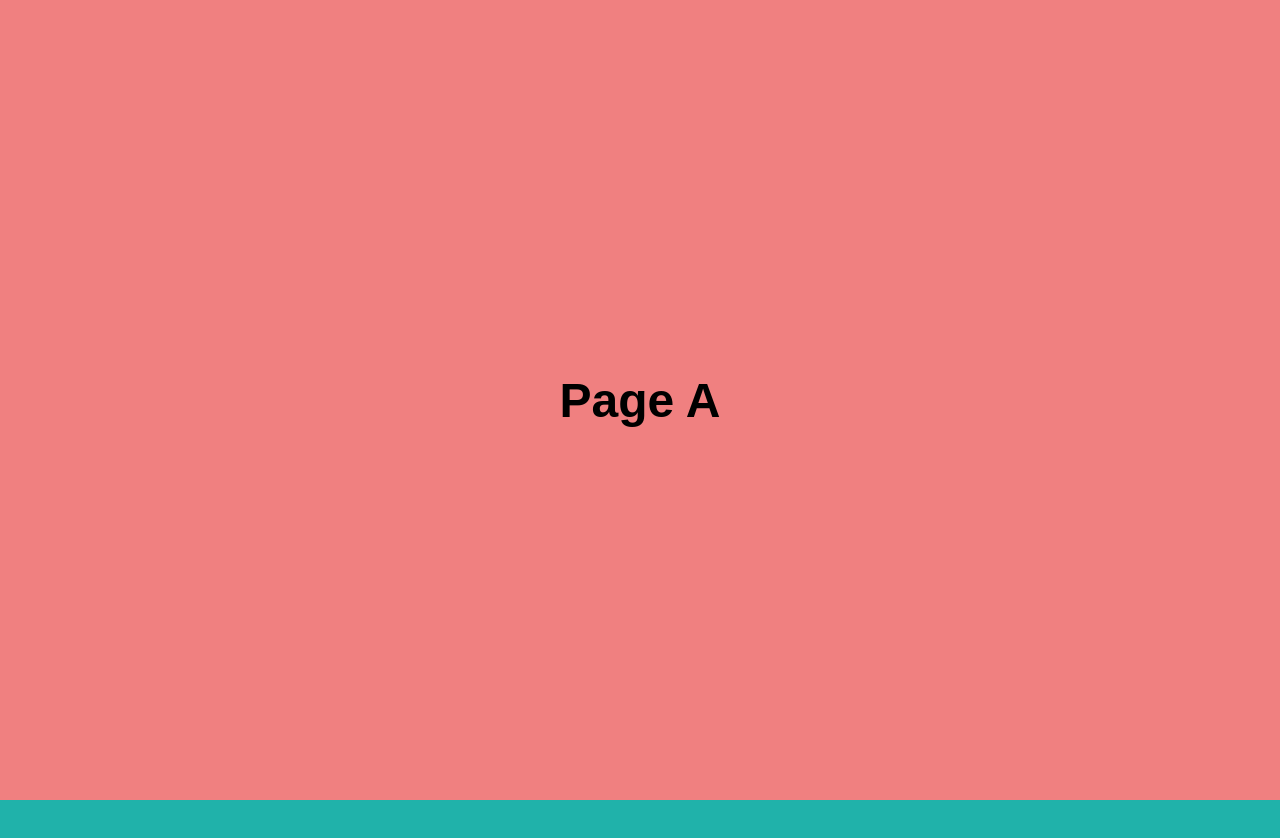
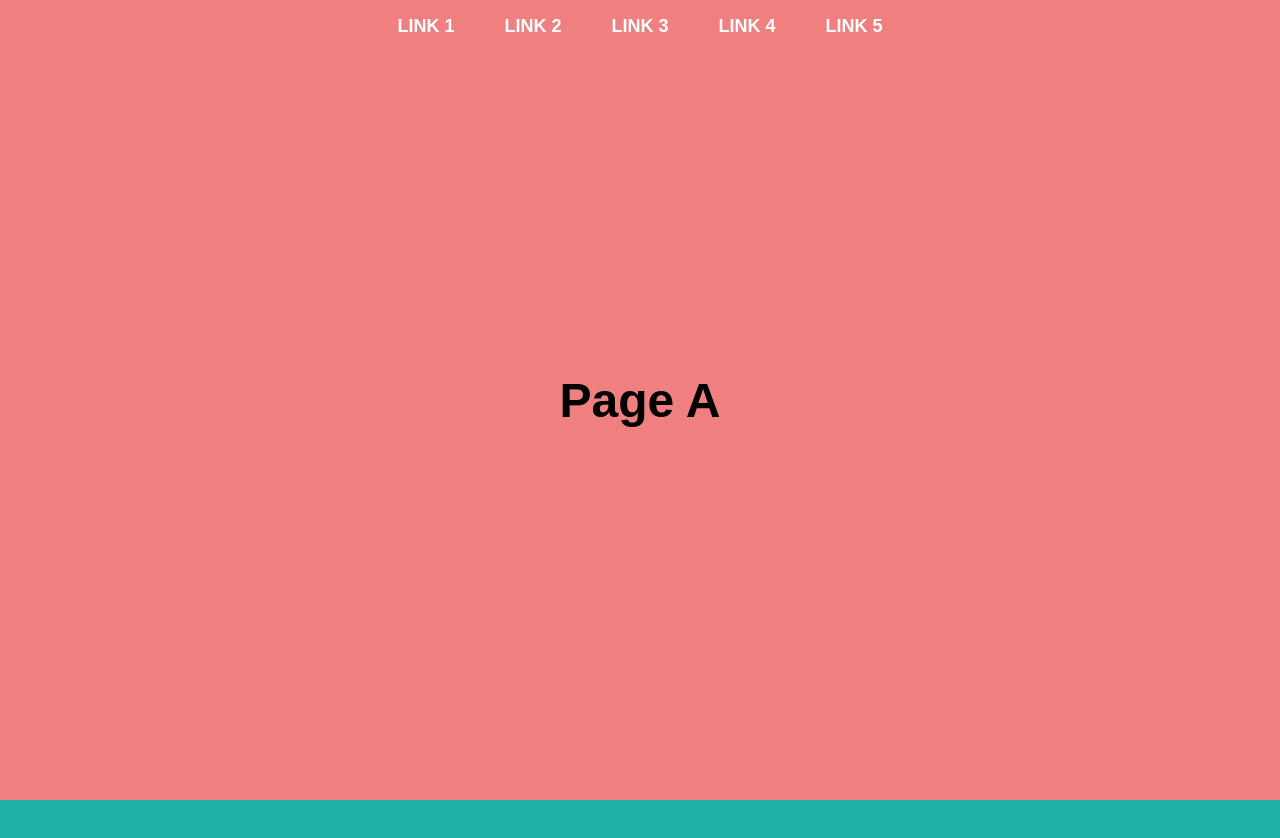
Before and after one commit to TheGeekMax/new.toastcie.dev, a SvelteKit app: page / in a window 1280 px wide. Shown: the top 838 px of the page. Built offline with nearby package versions, Linux system fonts and the light colour scheme.

Commit message:
Added navbar

```diff
--- /dev/null
+++ b/src/lib/components/navbar.svelte
@@ -0,0 +1,53 @@
+<script>
+  export let links = [];
+</script>
+
+<nav>
+  {#each links as link}
+    <a href={link.href} style="--base-color: {link.color}; --hover-color: {link.hoverColor}">{link.label}</a>
+  {/each}
+</nav>
+
+<style>
+        * {
+    box-sizing: border-box;
+    }
+
+    body {
+    font-family: system-ui;
+    color: #fff;
+    margin: 0;
+    padding: 80px 30px;
+    background-color: #030303;
+    }
+
+    nav {
+    position : fixed;
+    top : 10px;
+    margin-left: auto;
+    margin-right: auto;
+    width: 100%;
+    display: flex;
+    justify-content: center;
+    align-items: center;
+    gap: 50px;
+    }
+
+    nav a {
+    font-size: 18px;
+    font-weight: 700;
+    text-transform: uppercase;
+    text-decoration: none;
+    color: var(--base-color, #fff);
+    padding: 0.4rem 0;
+    transition: color 0.3s ease-in-out, opacity 0.3s ease-in-out;
+    }
+
+    nav a:hover {
+    color: var(--hover-color, #ff7a18);
+    }
+
+    nav:has(a:hover) a:not(:hover) {
+    opacity: 0.3;
+    }
+</style>
--- a/src/routes/+page.svelte
+++ b/src/routes/+page.svelte
@@ -1,3 +1,17 @@
+<script>
+    import Navbar from '$lib/components/navbar.svelte';
+
+    const links = [
+        { href: '#', label: 'Link 1', color: '#fff', hoverColor: '#ff7a18' },
+        { href: '#', label: 'Link 2', color: '#fff', hoverColor: '#ff7a18' },
+        { href: '#', label: 'Link 3', color: '#fff', hoverColor: '#ff7a18' },
+        { href: '#', label: 'Link 4', color: '#fff', hoverColor: '#ff7a18' },
+        { href: '#', label: 'Link 5', color: '#fff', hoverColor: '#ff7a18' }
+    ];
+</script>
+
+<Navbar {links} />
+
 <div class="diapositive" id="pageA">
     <h1>Page A</h1>
 </div>
```
